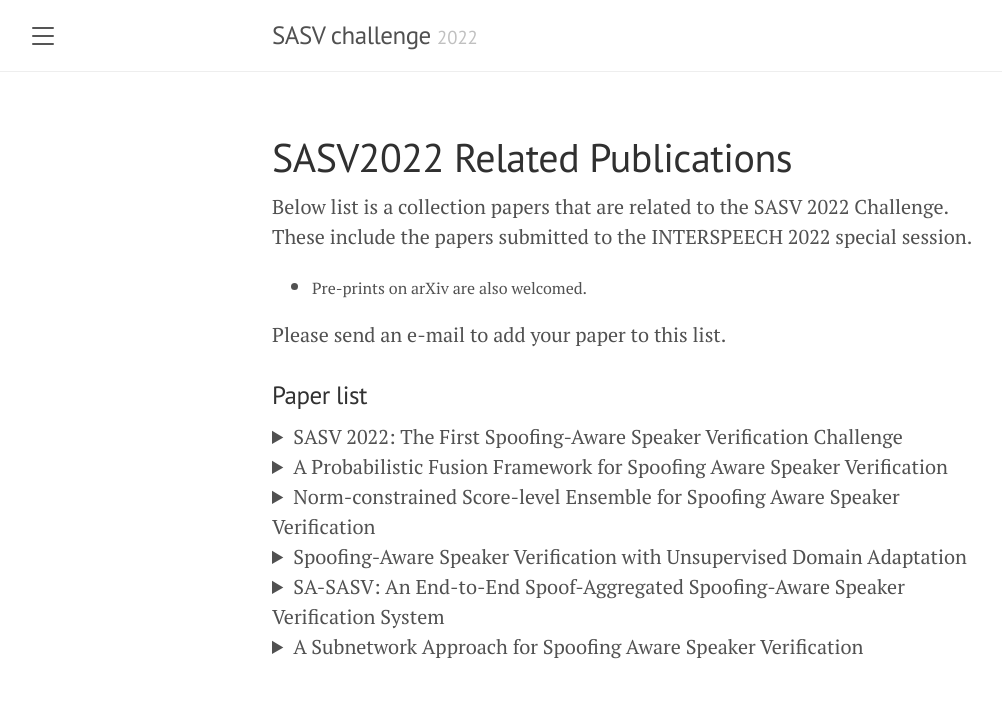
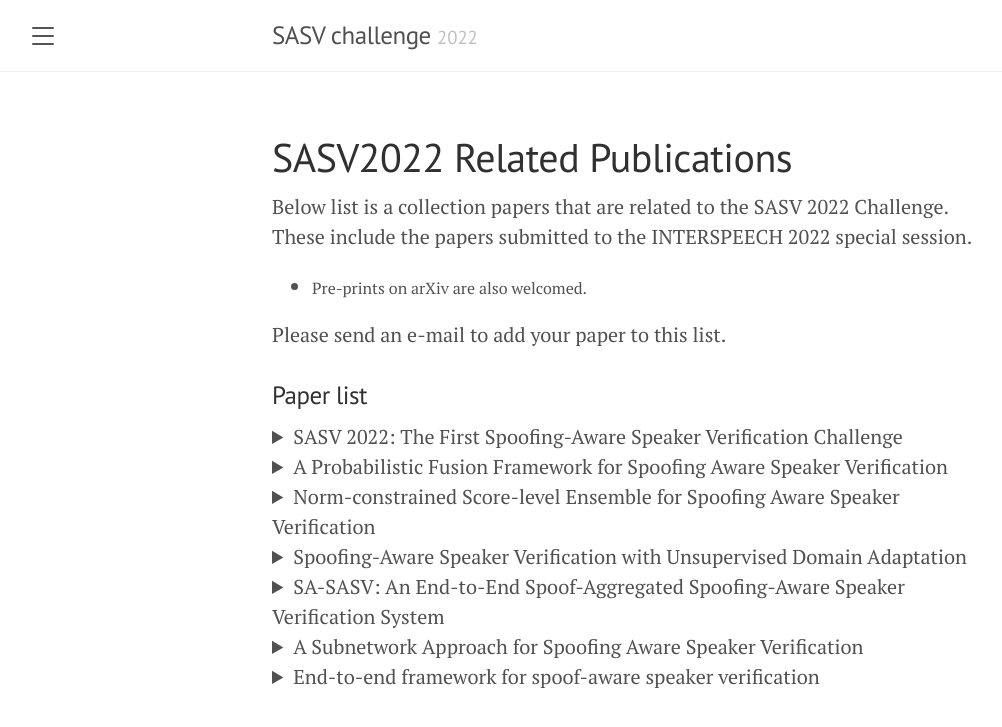
Before and after one commit to sasv-challenge/sasv-challenge.github.io, a Jekyll site: the page built from papers_SASV2022.md, in a window 1280 px wide. Shown: the top 727 px of the page, without its empty margins (8-1010 px from the left). Built offline with Jekyll 4.4.1, drawn with Linux system fonts in a browser that asks for light colours.

Commit message:
add kang2022

```diff
--- a/papers_SASV2022.md
+++ b/papers_SASV2022.md
@@ -106,3 +106,19 @@ Please send an e-mail to add your paper to this list.
 </div>
 </div>
 </details>
+
+<details><summary>End-to-end framework for spoof-aware speaker verification</summary>
+<div markdown="1">
+- <div style="font-size:80%">Woo Hyun Kang, Jahangir Alam, Abderrahim Fathan</div>
+- <div style="font-size:80%">Computer Research Institute of Montreal (CRIM), Montreal (Quebec), Canada</div>
+<div aria-hidden="true" aria-labelledby="bibtex-Zhang2022Norm" class="modal fade" id="bibtex-Zhang2022Norm" role="dialog" tabindex="-1" style="font-size:70%">
+<pre>@inproceedings{kang22sasv,
+ author={Woo Hyun Kang, Jahangir Alam, Abderrahim Fathan},
+ title={End-to-end framework for spoof-aware speaker verification},
+ year=2022,
+ booktitle={Proc. Interspeech (submitted},
+}
+</pre>
+</div>
+</div>
+</details>
```
Also changed, not shown: other parts of papers_SASV2022.md (+1 -1 lines).
